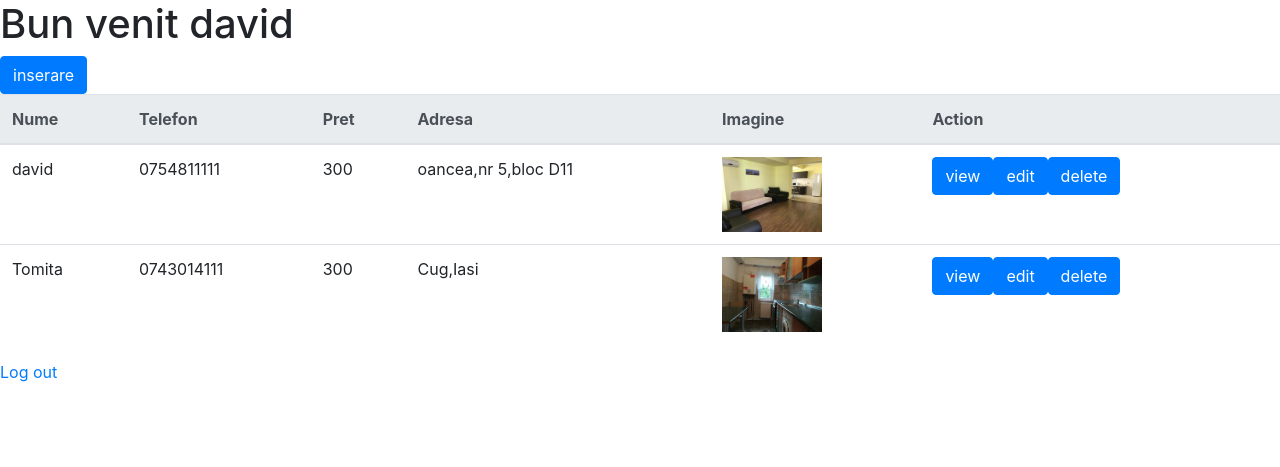
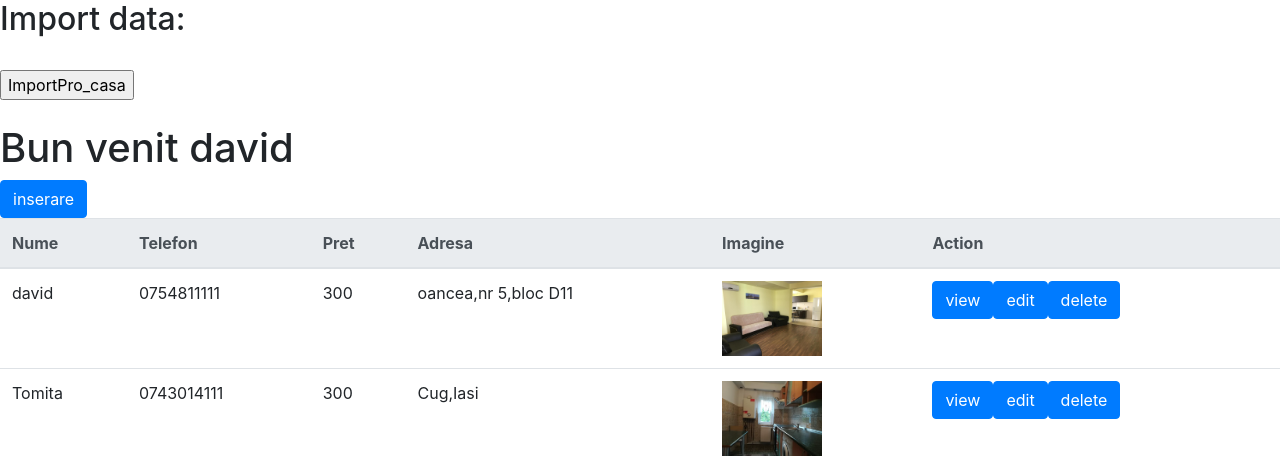
Before and after one commit to BranDavidIonel/ApartamenteDeInchiriat, a CodeIgniter app: page /database/index.php/c_admin/index in a window 1280 px wide. Shown: the part 96-563 px from the top of the page. Run offline with CodeIgniter, Linux system fonts and the light colour scheme; a user stored in the database is signed in; data comes from the database, SQL or seed files in the repository; some libraries are stand-ins or nearby versions.

Commit message:
step 2 for import data

```diff
--- a/application/controllers/C_admin.php
+++ b/application/controllers/C_admin.php
@@ -210,6 +210,12 @@ public function delete($id){
 
     }
 }
+//function for import
+ public function importSite1(){
+         $this->load->model('Queries');
+    $post=$this->Queries->importDataRssPro_casa();
+
+ }
 
 
 }
--- a/application/models/Queries.php
+++ b/application/models/Queries.php
@@ -14,7 +14,7 @@ class Queries extends CI_Model{
 
     }
     public function getSinglePost($id){
-        $this->db->select('id,nume,telefon,pret,adresa,descriere, imagine')->where('id',$id)->from('apartamente');
+        $this->db->select('id,nume,telefon,pret,adresa,descriere, imagine,link_site,data_postari')->where('id',$id)->from('apartamente');
 
         $query=$this->db->get();
         if($query->num_rows()>0){
@@ -43,13 +43,15 @@ class Queries extends CI_Model{
     return $query->result();
     }
     }
-    public function importDataRss(){
-         $feed_url='http://www.pro-casa.ro/feed/?post_type=listing';
+    public function importDataRssPro_casa(){
+        $this->load->database();
+        $feed_url='http://www.pro-casa.ro/feed/?post_type=listing';
     $content = file_get_contents($feed_url);
     $x = new SimpleXmlElement($content);
     echo $x;
     $nrLinii=0;
      $linie_import=array();
+     //insert data in
     foreach($x->channel->item as $entry) {
         $linie_data= array();
 
@@ -57,6 +59,7 @@ class Queries extends CI_Model{
         $linie_data[]=$entry->title;
         $linie_data[]=$entry->link;
         $linie_data[]=$entry->description;
+        $linie_data[]=$entry->pubDate;
         $linie_import['data'][]=$linie_data;
         unset($linie_data);
         $nrLinii++;
@@ -67,10 +70,20 @@ class Queries extends CI_Model{
 
 
      foreach ($linie_import['data'] as $key2 =>$value_details){
-         echo "data: ".$value_details[0]."<br>";
-         echo "data: ".$value_details[1]."<br>";
-         echo "data: ".$value_details[2]."<br>";
-         echo "data: ".$value_details[3]."<br>";
+         echo "data nr Linii: ".$value_details[0]."<br>";
+         echo "data title: ".$value_details[1]."<br>";
+         echo "data link: ".$value_details[2]."<br>";
+         echo "data description: ".$value_details[3]."<br>";
+         echo "data date publication: ".$value_details[4]."<br>";
+         $getDateSplit= explode(',', $value_details[4]);
+         $time = strtotime($getDateSplit[1]);
+        $newformat = date('Y-m-d h:i:s',$time);
+         echo "data timp: ".$newformat."<br>";
+         $sql = "INSERT INTO apartamente (data_postari,descriere,link_site) VALUES (".$this->db->escape($newformat).", ".$this->db->escape($value_details[1]).", ".$this->db->escape($value_details[2]).")";
+        $this->db->query($sql);
+        //echo $this->db->affected_rows();
+
+       // exit();
      }
 
     return "";
--- a/application/views/v_admin.php
+++ b/application/views/v_admin.php
@@ -16,7 +16,12 @@ echo $dataUser['is_logged_in'];
 
 */
 ?>
-
+<?php
+//buton pt import data
+echo '<h2>Import data: </h2> <br>'.'<form action="c_admin/importSite1" method="get">
+            <input type="submit" name="on" value="ImportPro_casa">
+  </form> <br>';
+ ?>
 
  <?php
 $dataUser=$this->session->all_userdata();
--- a/application/views/v_apartamente.php
+++ b/application/views/v_apartamente.php
@@ -107,7 +107,8 @@
 
 </div>
 <?php
-
+//verificare import
+ /*
 
      $feed_url='http://www.pro-casa.ro/feed/?post_type=listing';
     $content = file_get_contents($feed_url);
@@ -152,7 +153,7 @@
      }
 
 
-
+   */
      ?>
 
 <?php include_once 'footer.php';?>
--- a/application/views/v_view.php
+++ b/application/views/v_view.php
@@ -10,7 +10,11 @@
  <h4>Adresa</h4>
 	<p><?php echo $post->adresa; ?></p>
  <h4>Descriere</h4>
-        <p><?php echo $post->descriere; ?></p>
+ <p><?php echo $post->descriere; ?></p>
+  <h4>Link</h4>
+  <a href="<?php echo $post->link_site; ?>" title="titlu">Mai multe detalii de pe site-ul sursa</a>
+  <h4>Data Postari</h4>
+ <p><?php echo $post->data_postari; ?></p>
  <h4>Imagine</h4>
  <p>
    <?php
```
